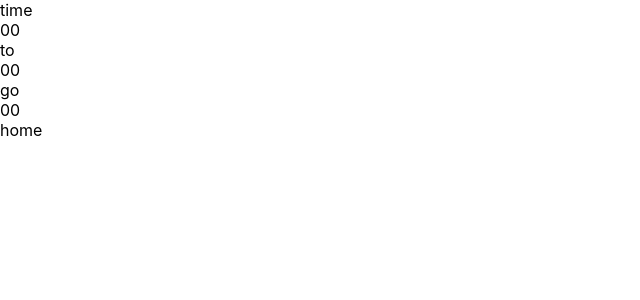
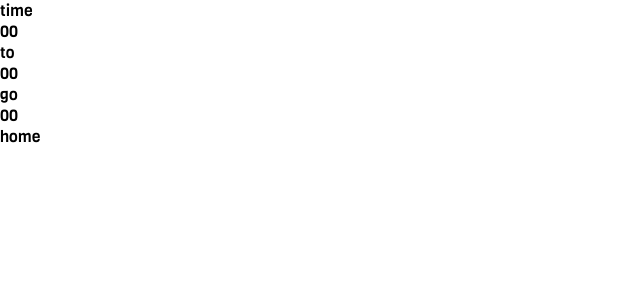
Before and after one commit to goloto/timetogoho.me-react, a React (Create React App) app: page / in a window 1280 px wide. Shown: the top 300 px of the page, without its empty margins (0-640 px from the left). Built offline with nearby package versions, Linux system fonts and the light colour scheme.

Commit message:
add font

```diff
--- a/src/App.css
+++ b/src/App.css
@@ -1,38 +1,11 @@
-.App {
-  text-align: center;
+@font-face {
+  font-family: 'viga';
+  src: local('Viga'), url('./Common/Fonts/Viga-Regular.ttf') format('truetype');
 }
 
-.App-logo {
-  height: 40vmin;
-  pointer-events: none;
+body {
+  margin: 0;
+  padding: 0;
+
+  font-family: Viga;
 }
-
-@media (prefers-reduced-motion: no-preference) {
-  .App-logo {
-    animation: App-logo-spin infinite 20s linear;
-  }
-}
-
-.App-header {
-  background-color: #282c34;
-  min-height: 100vh;
-  display: flex;
-  flex-direction: column;
-  align-items: center;
-  justify-content: center;
-  font-size: calc(10px + 2vmin);
-  color: white;
-}
-
-.App-link {
-  color: #61dafb;
-}
-
-@keyframes App-logo-spin {
-  from {
-    transform: rotate(0deg);
-  }
-  to {
-    transform: rotate(360deg);
-  }
-}
```
Also changed, not shown: src/Common/Fonts/Viga-Regular.ttf (added).
